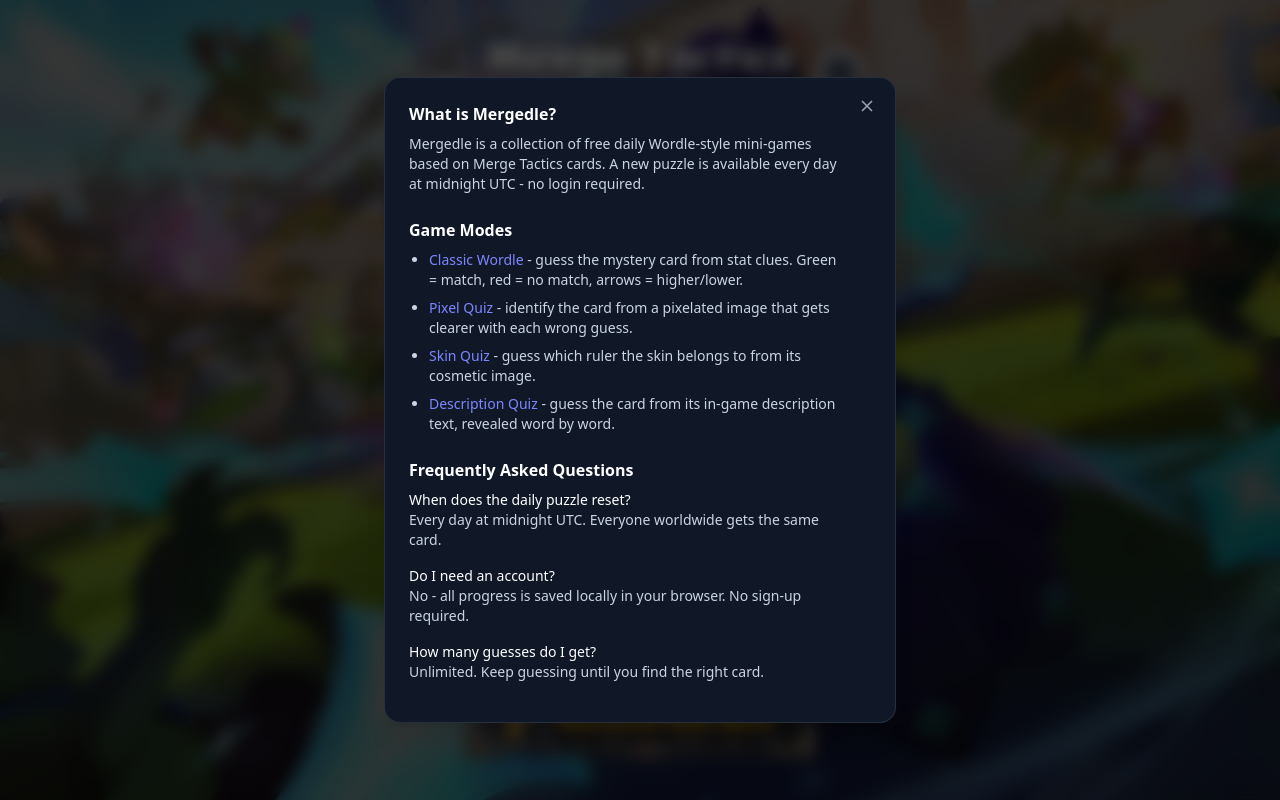
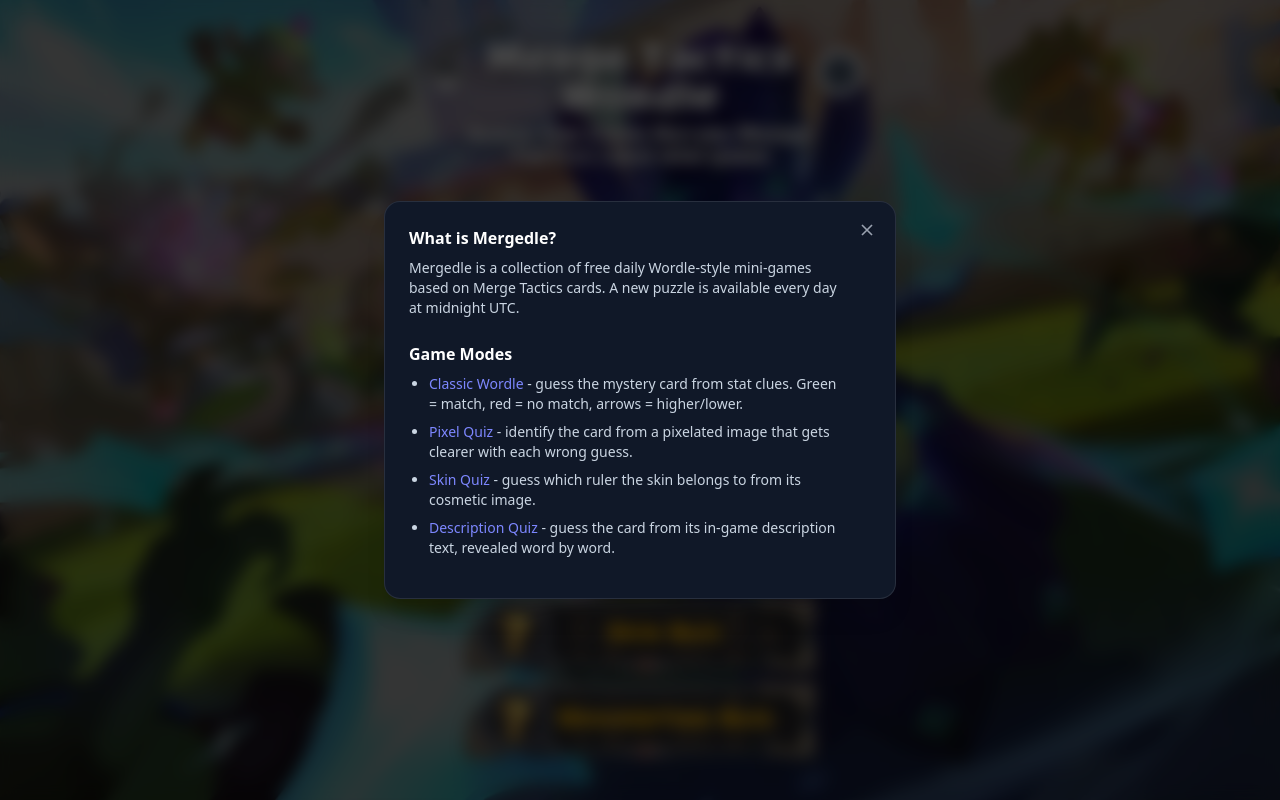
Before and after one commit to IVNPehlivanov/Merge-Tactics-Games, a Next.js app: page / in a window 1280 px wide. Both pictures are taken after a click on the button "How to play Mergedle". Built offline with nearby package versions, Linux system fonts and the light colour scheme; no server answers.

Commit message:
update text

```diff
--- a/app/page.tsx
+++ b/app/page.tsx
@@ -8,10 +8,10 @@ import Image from "next/image";
 
 export const metadata: Metadata = {
   title: "Merge Tactics Wordle | Card Guessing Games | Mergedle",
-  description: "Daily Wordle-style Merge Tactics games. Guess the Card, Skin, and more. Free, no login.",
+  description: "Daily Wordle-style Merge Tactics games. Guess the Card, Skin, and more.",
   alternates: { canonical: SITE.url },
   openGraph: {
-    description: "Daily Wordle-style Merge Tactics games. Guess the Card, Skin, and more. Free, no login.",
+    description: "Daily Wordle-style Merge Tactics games. Guess the Card, Skin, and more.",
     images: [{ url: `${SITE.url}/og/ogimage.webp`, width: 1200, height: 630 }],
   },
 };
@@ -22,7 +22,7 @@ const websiteSchema = {
   "@id": `${SITE.url}/#website`,
   name: "Mergedle",
   url: SITE.url,
-  description: "Daily Wordle-style Merge Tactics games. Free, no login required.",
+  description: "Daily Wordle-style Merge Tactics games.",
   inLanguage: "en",
 };
 
@@ -54,7 +54,7 @@ export default function HomePage() {
                     What is Mergedle?
                   </h2>
                   <p className="text-sm text-slate-300">
-                    Mergedle is a collection of free daily Wordle-style mini-games based on Merge Tactics cards. A new puzzle is available every day at midnight UTC - no login required.
+                    Mergedle is a collection of free daily Wordle-style mini-games based on Merge Tactics cards. A new puzzle is available every day at midnight UTC.
                   </p>
 
                   <h3 className="mb-2 mt-6 text-base font-semibold text-white">Game Modes</h3>
@@ -65,21 +65,7 @@ export default function HomePage() {
                     <li><Link href="/description" className="font-medium text-indigo-400 hover:underline">Description Quiz</Link> - guess the card from its in-game description text, revealed word by word.</li>
                   </ul>
 
-                  <h3 className="mb-2 mt-6 text-base font-semibold text-white">Frequently Asked Questions</h3>
-                  <div className="space-y-4">
-                    <div>
-                      <p className="text-sm font-medium text-white">When does the daily puzzle reset?</p>
-                      <p className="text-sm text-slate-300">Every day at midnight UTC. Everyone worldwide gets the same card.</p>
-                    </div>
-                    <div>
-                      <p className="text-sm font-medium text-white">Do I need an account?</p>
-                      <p className="text-sm text-slate-300">No - all progress is saved locally in your browser. No sign-up required.</p>
-                    </div>
-                    <div>
-                      <p className="text-sm font-medium text-white">How many guesses do I get?</p>
-                      <p className="text-sm text-slate-300">Unlimited. Keep guessing until you find the right card.</p>
-                    </div>
-                  </div>
+
                 </div>
               </HowToPlayModal>
             </div>
```
